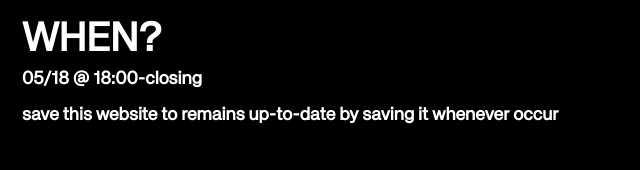
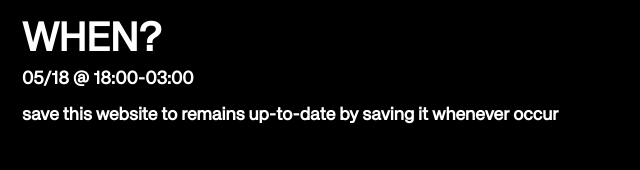
Before and after one commit to BillieLurk/dr.order, a React (Create React App) app: page / in a window 1280 px wide. Shown: the part 1117-1287 px from the top of the page, without its empty margins (0-640 px from the left). Built offline with nearby package versions, Linux system fonts and the light colour scheme.

Commit message:
time update

```diff
--- a/src/components/Details.jsx
+++ b/src/components/Details.jsx
@@ -77,7 +77,7 @@ const Details = () => {
       <ItemContainer>
         <Title>WHEN?</Title>
         <Content>
-          05/18 @ 18:00-closing
+          05/18 @ 18:00-03:00
           <p>
             save this website to remains up-to-date by saving it whenever occur
           </p>
```
